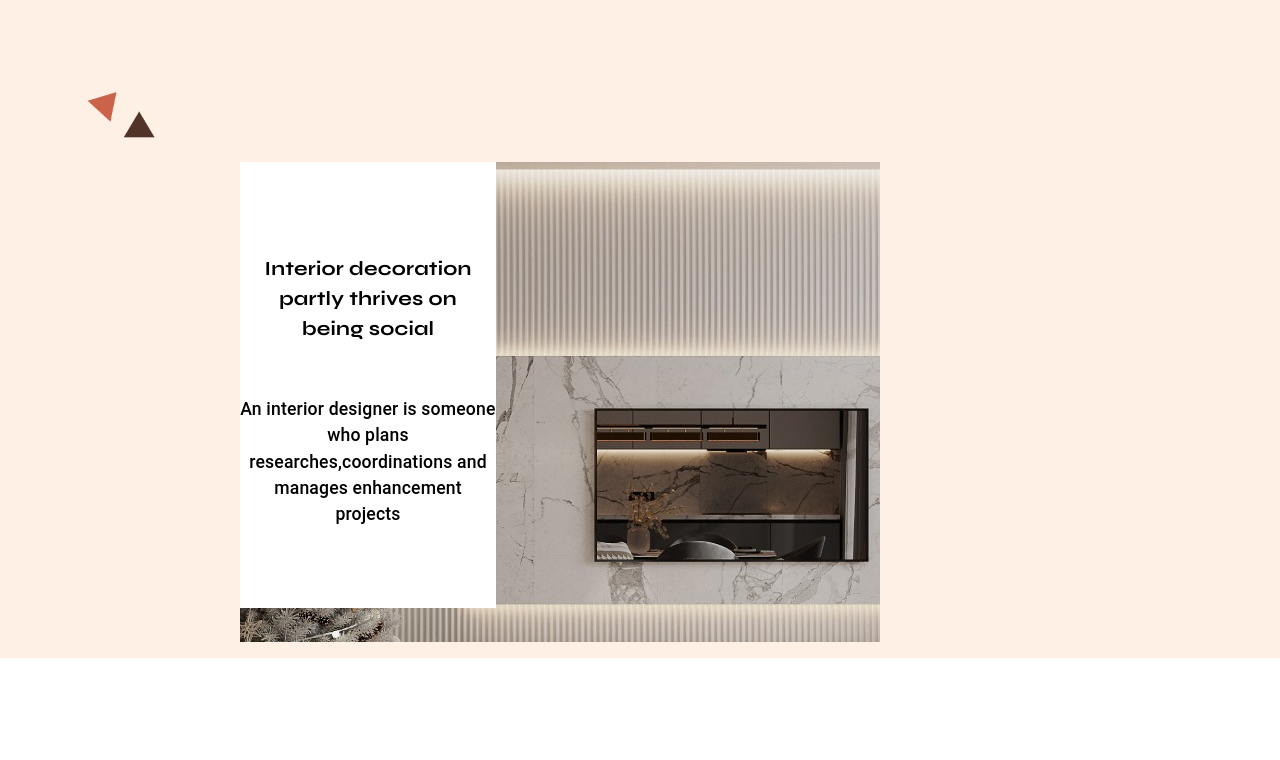
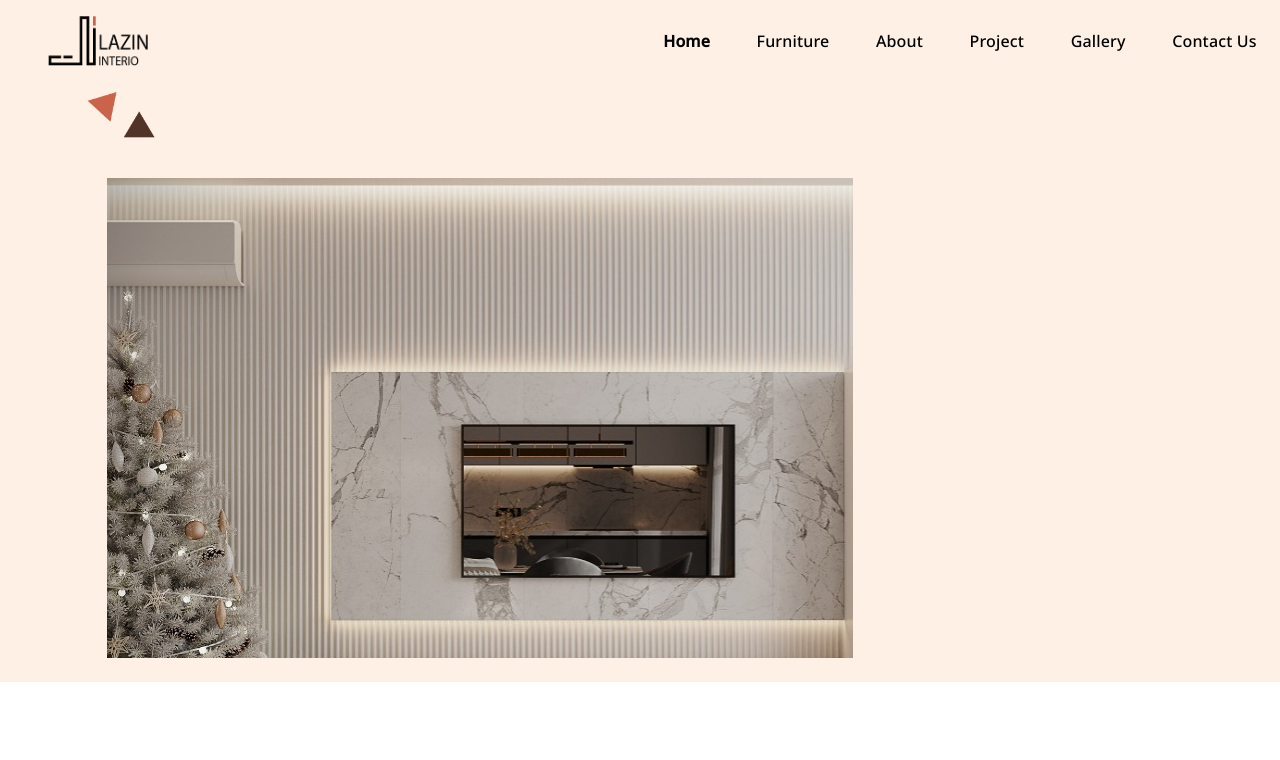
Before and after one commit to 22abhinavtv/Lazin-web-new, a Next.js app: page / in a window 1280 px wide. Shown: the top 760 px of the page. Built offline with nearby package versions, Linux system fonts and the light colour scheme; a web font is replaced by a local one.

Commit message:
changes applies

```diff
--- a/Components/Home/Banner.tsx
+++ b/Components/Home/Banner.tsx
@@ -22,31 +22,16 @@ export default function Banner() {
 
             <Grid container justifyContent="center"  >
 
-                <Grid container bgcolor="red" lg={6} sx={{
-                    mr: 20,
-                    mt: 2, mb: 2,
+                <Grid container bgcolor="red" lg={7} sx={{
+                    mr: 40,
+                    mt: 4, mb: 3,
                     height: '60vh',
-                    backgroundImage: `url(${bgImage})`
+                    backgroundImage: `url(${bgImage})`,
                 }}
                 >
-                    <Box width="40%" bgcolor="#ffff" sx={{
-                        height: "fit-content"
-                    }}>
-                        <Box bgcolor="" pt={10} pb={10} justifyContent="center">
-
-                            <H4 width="40" fontFamily='Syne' m={1.5} textAlign="center" height="fit-content">Interior decoration partly thrives on being social</H4>
-
-                            <H5 pt={5} width="100%" fontWeight="550" bgcolor="" textAlign="center">An interior designer is someone who
-                                plans researches,coordinations and
-                                manages enhancement projects
-                            </H5>
-
-                        </Box>
-                    </Box>
-                </Grid>
 
 
-
+                </Grid>
 
             </Grid>
 
@@ -61,10 +46,44 @@ export default function Banner() {
 
 
 
+// <Box width="40%" bgcolor="#ffff" sx={{
+//     height: "fit-content",
+//     ml: 'auto',
+//     mr: 0, mb: 40
+// }}>
+//     <Box bgcolor="red" pt={10} pb={10} m={1} sx={{
+
+//     }} justifyContent="center">
+
+//         <H4 width="40" fontFamily='Syne' m={1.5} textAlign="center" height="fit-content">Interior decoration partly thrives on being social</H4>
+
+//         <H5 pt={5} width="100%" fontWeight="550" bgcolor="" textAlign="center">An interior designer is someone who
+//             plans researches,coordinations and
+//             manages enhancement projects
+//         </H5>
+
+//     </Box>
+// </Box>
 
 
 
 
+
+
+
+
+
+
+
+
+
+
+
+
+
+
+
+//mt={10}
 
 
 
--- a/pages/_app.tsx
+++ b/pages/_app.tsx
@@ -34,9 +34,9 @@ function MyApp({ Component, pageProps }: AppProps) {
       </Head>
 
 
-      {/* <NavBar />
+      <NavBar />
 
-      <MobileNavBar /> */}
+      <MobileNavBar />
 
 
       <Component {...pageProps} />
```
